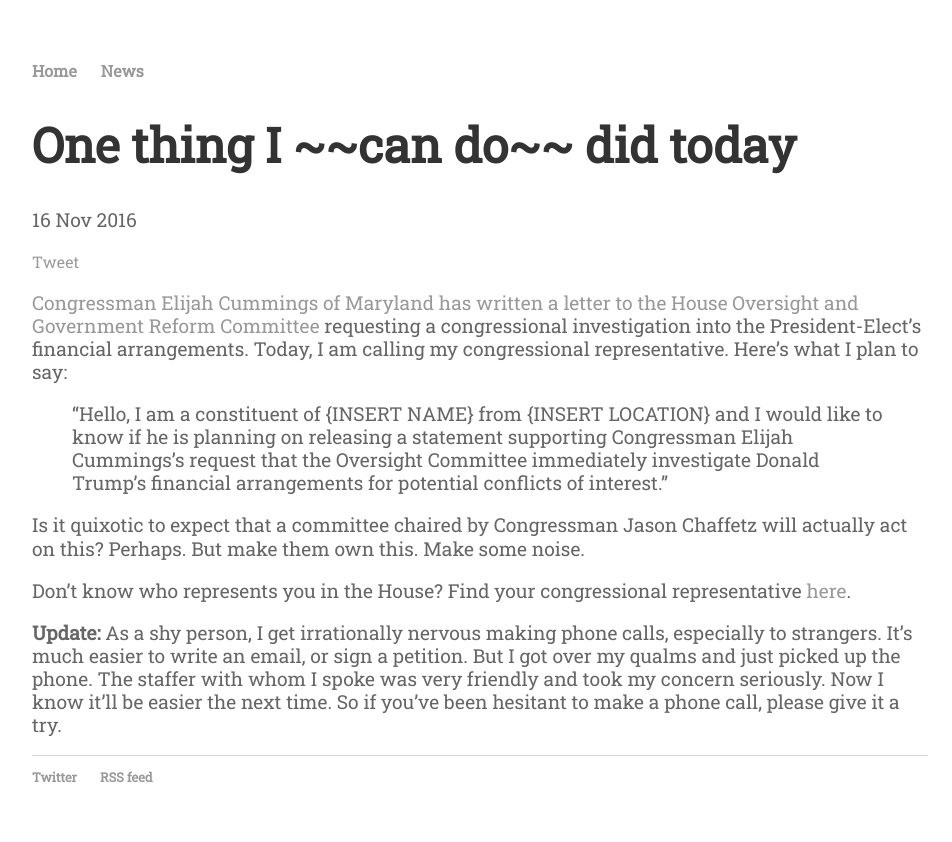
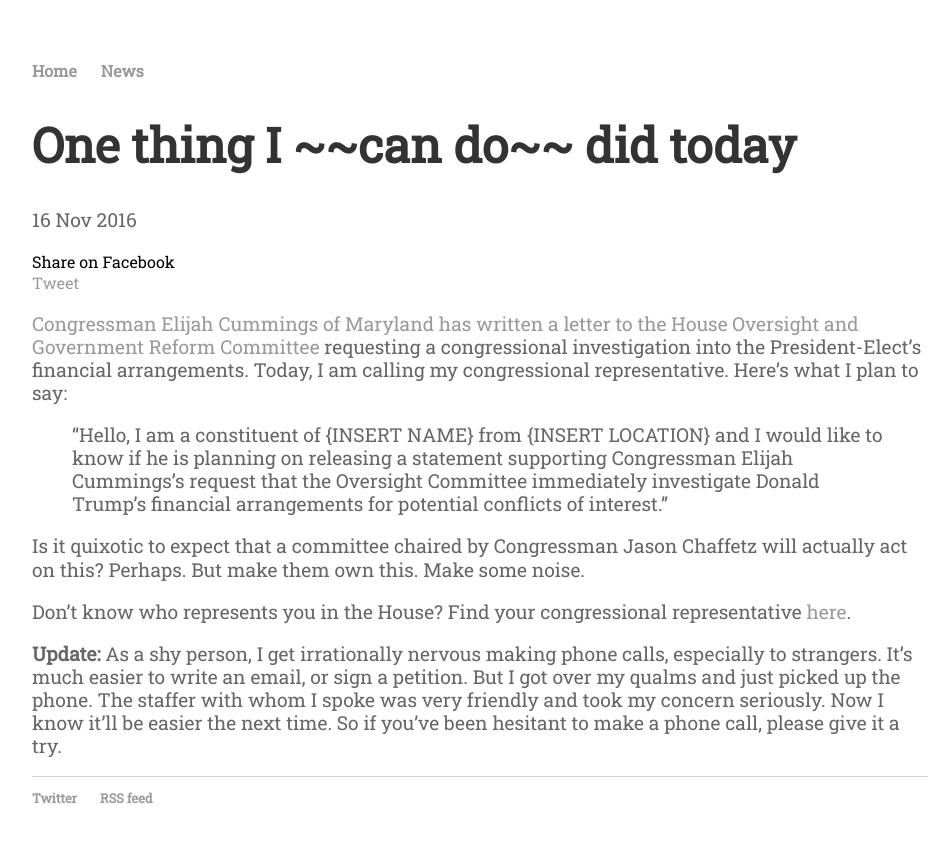
Before and after one commit to aperala/littlecanary.github.io, a Jekyll site: the page built from _posts/2016-11-16-one-thing.md, in a window 1280 px wide. Shown: the top 842 px of the page, without its empty margins (160-1112 px from the left). Built offline with Jekyll 4.4.1, drawn with Linux system fonts in a browser that asks for light colours; comment, search, counter and statistics services are not loaded.

Commit message:
Update post.html

```diff
--- a/_layouts/post.html
+++ b/_layouts/post.html
@@ -8,7 +8,7 @@
 
 <div class="fb-share-button"
   data-href="{{ page.url }}"
-  data-layout="button_count">
+  data-layout="button_count">Share on Facebook
 </div>
 
 <a class="twitter-share-button"
```
